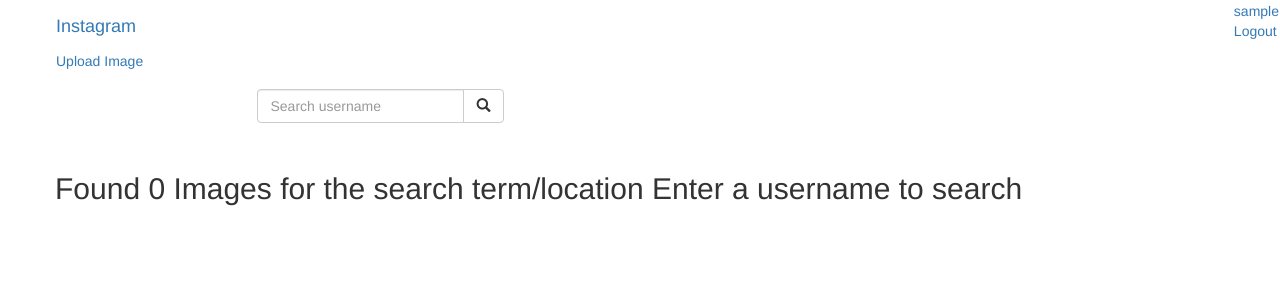
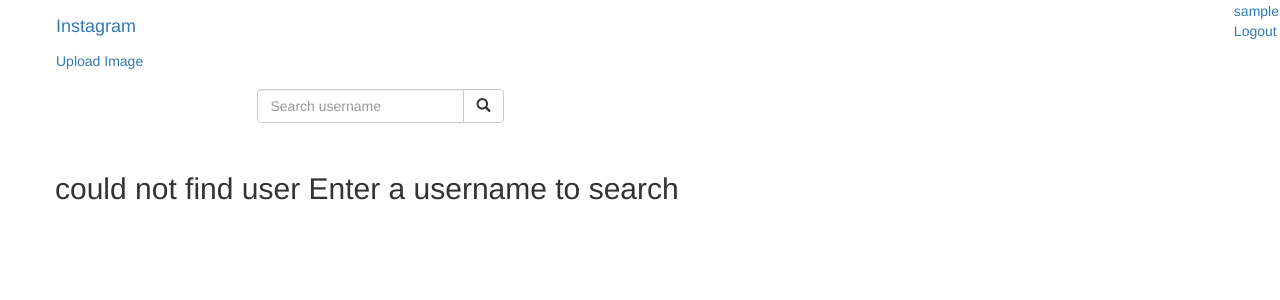
Before and after one commit to Angelamutyota/instagram-clone, a Django app: page /search/ in a window 1280 px wide. Shown: the top 300 px of the page. Run offline with Django 3.2, Linux system fonts and the light colour scheme; the visitor is signed in with stand-in values (Sample User, id 1); some libraries are stand-ins or nearby versions.

Commit message:
edit comment view

```diff
--- a/insta/templates/accounts/register.html
+++ b/insta/templates/accounts/register.html
@@ -2,7 +2,8 @@
 {% load crispy_forms_tags %}
 {% block content %}
 {% load static %}
-<div class="container mt-4">
+<body >
+    <div class="container mt-4">
     <div class="row">
         <div class="col-md-4"></div>
         <div class="col-md-4">
@@ -33,5 +34,5 @@
         <div class="col-md-4"></div>
     </div>
 </div>
-
+</body>
 {% endblock %}
--- a/insta/templates/base.html
+++ b/insta/templates/base.html
@@ -13,6 +13,7 @@
 
   {% block styles %}
     {% bootstrap_css %}
+    <link rel="stylesheet" href="https://cdnjs.cloudflare.com/ajax/libs/font-awesome/4.7.0/css/font-awesome.min.css">
   {% endblock %}
 
 </head>
--- a/insta/templates/search.html
+++ b/insta/templates/search.html
@@ -6,7 +6,7 @@
     {% if searched_profiles%}
       <h2>Found {{ searched_profiles|length }} of searched term {{message}}</h2>
     {% else %}
-      <h2> Found 0 Images for the search term/location {{message}}</h2>
+      <h2> could not find user {{message}}</h2>
     {% endif %}
 
   </div>
--- a/insta/views.py
+++ b/insta/views.py
@@ -1,6 +1,6 @@
-from insta.forms import UploadImageForm, CreateUserForm, UpdateProfileForm
-from django.shortcuts import redirect, render
-from django.http  import HttpResponse
+from insta.forms import UploadImageForm, CreateUserForm, UpdateProfileForm, NewCommentForm, UpdateUserForm
+from django.shortcuts import redirect, render, get_object_or_404
+from django.http  import HttpResponse, HttpResponseRedirect
 from .models import Post, Profile, Comment, Follow
 from django.contrib.auth.forms import UserCreationForm
 from django.contrib import messages
@@ -10,10 +10,7 @@ from django.contrib.auth.models import User
 
 # Create your views here.
 def registerPage(request):
-    form = CreateUserForm
-    profile = Profile()
-    profile.user = User
-    profile.save()
+    form = CreateUserForm()
 
     if request.method == 'POST':
         form = CreateUserForm(request.POST)
@@ -44,28 +41,53 @@ def logoutpage(request):
     logout(request)
     return redirect('login')
 
+@login_required(login_url="login")
 def welcome(request):
     posts=Post.objects.all()
-    return render(request, 'index.html',  {"posts":posts})
+    user = User.objects.all()
+    return render(request, 'index.html',  {"posts":posts,"user":user })
 
 @login_required(login_url="login")
-def comments(request):
-    image_id= request.GET.get("comments_image_id")
+def comments(request,id):
+    all_comments = Comment.get_comments(id)
+    image = get_object_or_404(Post, pk=id)
 
-    all_comments = Comment.get
-    comments = []
-    return render(request,"comments.html",{"all_comments":all_comments})
+    form = NewCommentForm()
+    if request.method == 'POST':
+        form = NewCommentForm(request.POST)
+        if form.is_valid():
+            comment = form.save(commit=False)
+            comment.image = image
+            comment.author = request.user
+            comment.save()
+        return HttpResponseRedirect(request.path_info)
+    else:
+        form = NewCommentForm()
+    return render(request,"comments.html",{"all_comments":all_comments,"form":form})
 
-@login_required(login_url="login")
+@login_required(login_url='login')
 def profile(request):
+    try:
+        profile = request.user.profile
+    except Profile.DoesNotExist:
+        profile = Profile(user=request.user)
     images = request.user.profile.images.all()
     if request.method == 'POST':
+        user_form = UpdateUserForm(request.POST, instance=request.user)
         prof_form = UpdateProfileForm(request.POST, request.FILES, instance=request.user.profile)
-        if prof_form.is_valid():
+        if user_form.is_valid() and prof_form.is_valid():
+            user_form.save()
             prof_form.save()
-            return redirect(request.path_info)
+            return HttpResponseRedirect(request.path_info)
     else:
-        profile_form = UpdateProfileForm(instance=request.user.profile)
+        user_form = UpdateUserForm(instance=request.user)
+        prof_form = UpdateProfileForm(instance=request.user.profile)
+    context = {
+        'prof_form': prof_form,
+        'images': images,
+        'user_form': user_form,
+    }
+    return render(request, 'profile.html', context)
 
     return render(request, 'profile.html', {"images":images,"profile_form":profile_form})
 
```
Also changed, not shown: insta/forms.py (+13 -1 lines), insta/templates/index.html (+15 -6 lines), media/posts/IMG-7254_AQlHqew.JPG (added), media/posts/a_reatreat.jpg (added), media/posts/dubai_PvgZczs.jpeg (added).
